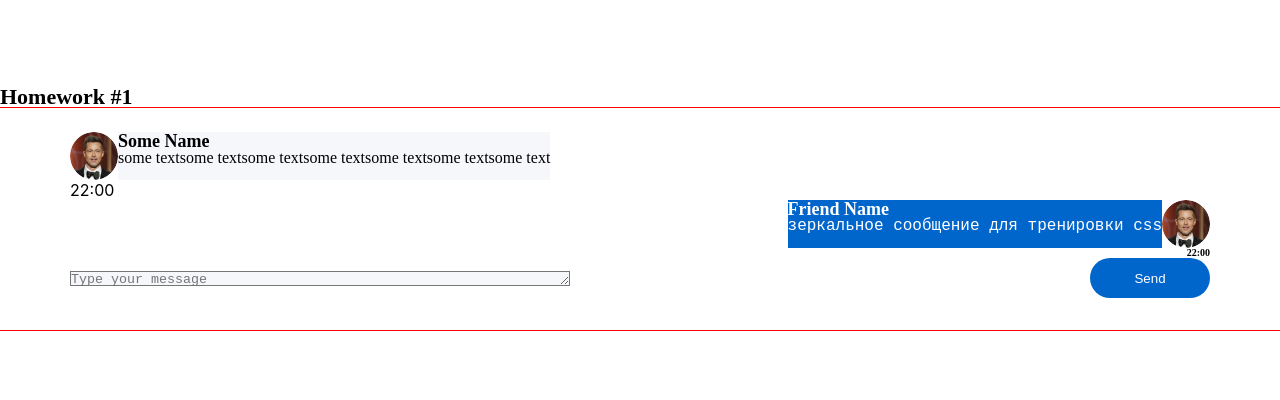
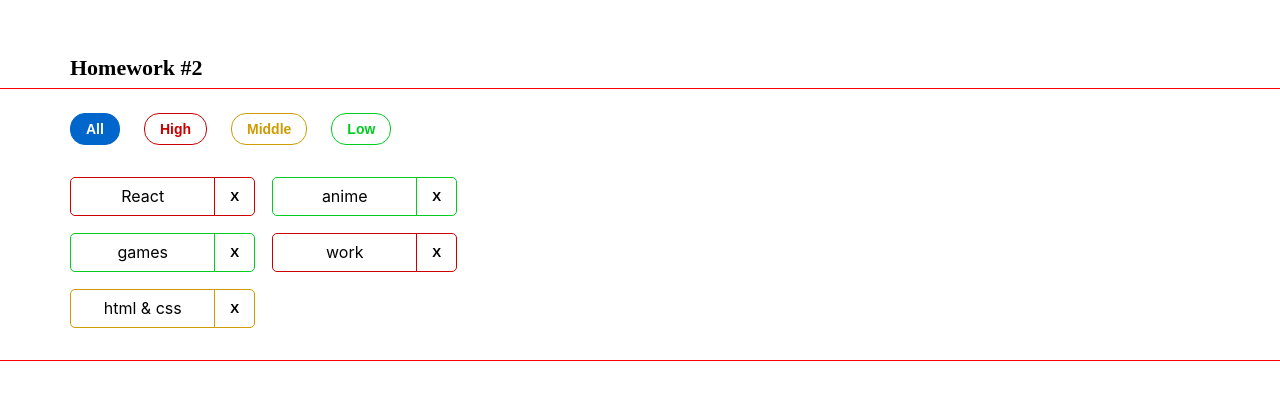
Before and after one commit to zheton90/hws2-master, a React (Create React App) app: page / in a window 1280 px wide. Shown: the part 192-592 px from the top of the page. Built offline with nearby package versions, Linux system fonts and the light colour scheme; the HTML template or start-up script is replaced by a standard one.

Commit message:
make HW2

```diff
--- a/src/s1-main/App.module.css
+++ b/src/s1-main/App.module.css
@@ -10,6 +10,8 @@
 .hw {
     width: 1280px;
     padding: 24px 70px 32px 70px;
+    display: flex;
+    flex-direction: column;
     outline: 1px solid red;
 }
 
@@ -19,5 +21,6 @@
     font-size: 22px;
     line-height: 100%;
     letter-spacing: 0;
-
+    margin-left: 70px;
+    padding-bottom: 10px;
 }
--- a/src/s1-main/App.tsx
+++ b/src/s1-main/App.tsx
@@ -1,13 +1,14 @@
 import React from 'react'
 import s from './App.module.css'
 import HW1 from '../s2-homeworks/hw01/HW1'
+import HW2 from "../s2-homeworks/hw02/HW2";
 
 function App() {
     return (
         <div className={s.App}>
-            <HW1/>
+            {/*<HW1/>*/}
             {/*раскомментировать по ходу выполнения*/}
-            {/*<HW2/>*/}
+            <HW2/>
             {/*<HW3/>*/}
             {/*<HW4/>*/}
 
--- a/src/s2-homeworks/hw01/HW1.tsx
+++ b/src/s2-homeworks/hw01/HW1.tsx
@@ -31,10 +31,10 @@ export const message0: MessageType = {
     id: 0,
     user: {
         avatar: avatar, // можно менять
-        name: 'Some Name',  // можно менять
+        name: 'Evgen',  // можно менять
     },
     message: {
-        text: 'some textsome textsome textsome textsome textsome textsome text', // можно менять
+        text: 'Hello, how are you, what did you do yesterday?', // можно менять
         time: '22:00', // можно менять
     },
 }
@@ -42,10 +42,10 @@ export const friendMessage0: MessageType = {
     id: 100,
     user: {
         avatar: avatar, // можно менять
-        name: 'Friend Name', // можно менять
+        name: 'Ivan', // можно менять
     },
     message: {
-        text: 'зеркальное сообщение для тренировки css', // можно менять
+        text: 'Hello, she didn’t do anything and rested all day, how are you?', // можно менять
         time: '22:00', // можно менять
     },
 }
--- a/src/s2-homeworks/hw01/friend-message/FriendMessage.module.css
+++ b/src/s2-homeworks/hw01/friend-message/FriendMessage.module.css
@@ -1,14 +1,14 @@
 .friendMessage {
     display: flex;
     flex-direction: column;
-    align-items: flex-end;
+    align-items: flex-start;
 
 }
 
 .friendImageAndText {
     display: flex;
-    flex-direction: row-reverse;
-
+    flex-direction: row;
+    align-items: flex-end;
 }
 
 .friendImageAndText img {
@@ -19,13 +19,10 @@
 }
 
 .friendText {
-    font-family: Montserrat;
-    font-weight: 400;
-    font-size: 16px;
-    line-height: 100%;
-    letter-spacing: 0;
-    color: #FFFFFF;
-    background-color: #0066CC;
+    color: #000000;
+    background-image: url("BgMsg2.png");
+    background-size: cover;
+    padding: 8px 13px 8px 26px;
 }
 
 .friendText:after {
@@ -38,12 +35,17 @@
     font-size: 18px;
     line-height: 100%;
     letter-spacing: 0;
-    color: #FFFFFF;
-    background-color: #0066CC;
+    /*padding: 8px 26px 4px 13px;*/
+
 }
 
 .friendMessageText {
-
+    font-family: Montserrat;
+    font-weight: 400;
+    font-size: 16px;
+    line-height: 100%;
+    letter-spacing: 0;
+    padding: 0 26px 8px 13px;
 }
 
 .friendTime {
--- a/src/s2-homeworks/hw01/message-sender/MessageSender.module.css
+++ b/src/s2-homeworks/hw01/message-sender/MessageSender.module.css
@@ -1,13 +1,25 @@
 .sendForm {
     width: 100%;
     display: flex;
-    justify-content: space-between;
+    column-gap: 44px;
+    justify-content: flex-end;
     align-items: center;
+    margin-top: 56px;
 }
 
 .textarea {
     background-color: #F5F7FB;
-    width: 500px;
+    flex: 1;
+    width: 700px;
+    font-family: Montserrat;
+    font-weight: 400;
+    font-size: 14px;
+    color: rgba(0, 0, 0, 0.6);
+    padding-left: 24px;
+    padding-top: 10px;
+    padding-bottom: 10px;
+    border-radius: 20px;
+    box-shadow: 0 1px 2px 0 rgba(29, 33, 38, 0.1), 0 5px 20px 0 rgba(29, 33, 38, 0.03);
 }
 
 .button {
@@ -17,12 +29,14 @@
     border-radius: 20px;
     background: #0066CC;
     color: #FFFFFF;
+
     border: none;
 }
 
 .button:hover {
 
 }
+
 .button:active {
 
 }
--- a/src/s2-homeworks/hw01/message/Message.module.css
+++ b/src/s2-homeworks/hw01/message/Message.module.css
@@ -1,12 +1,15 @@
 .message {
     display: flex;
     flex-direction: column;
-    align-items: flex-start;
+    align-items: flex-end;
+    margin-bottom: 24px;
 }
 
 .imageAndText {
     display: flex;
-    flex-direction: row;
+    flex-direction: row-reverse;
+    align-items: flex-end;
+
 }
 
 .imageAndText img {
@@ -16,8 +19,10 @@
 }
 
 .text {
-    color: #000000;
-    background-color: #F5F7FB;
+    color: #FFFFFF;
+    background-image: url("BgMsg1.png");
+    background-size: cover;
+    padding: 20px 13px 20px 26px;
 }
 
 .text:after {
@@ -30,6 +35,7 @@
     font-size: 18px;
     line-height: 100%;
     letter-spacing: 0;
+    padding-bottom: 4px;
 }
 
 .messageText {
@@ -41,5 +47,9 @@
 }
 
 .time {
-
+    font-family: Montserrat;
+    font-weight: 600;
+    font-size: 10px;
+    color: #000;
+    margin-top: 5px;
 }
--- a/src/s2-homeworks/hw01/message/Message.tsx
+++ b/src/s2-homeworks/hw01/message/Message.tsx
@@ -1,6 +1,7 @@
 import React from 'react'
 import s from './Message.module.css'
 import {MessageType} from "../HW1";
+import BgMsg from './BgMsg1.png';
 
 // нужно создать правильный тип вместо any
 export type MessagePropsType = {
--- a/src/s2-homeworks/hw02/HW2.tsx
+++ b/src/s2-homeworks/hw02/HW2.tsx
@@ -17,16 +17,17 @@ import s2 from '../../s1-main/App.module.css'
 * */
 
 // types
-export type AffairPriorityType = any // need to fix any
+export type AffairPriorityType = 'high' | 'low' | 'middle' // need to fix any
 export type AffairType = {
-    _id: any // need to fix any
-    name: any // need to fix any
+    _id: number // need to fix any
+    name: string // need to fix any
     priority: AffairPriorityType
 }
+export type AffairsType = AffairType[]
 export type FilterType = 'all' | AffairPriorityType
 
 // constants
-const defaultAffairs: any = [ // need to fix any
+const defaultAffairs: AffairsType = [ // need to fix any
     {_id: 1, name: 'React', priority: 'high'}, // студенты могут изменить содержимое name и количество элементов в массиве, ...priority не менять!
     {_id: 2, name: 'anime', priority: 'low'},
     {_id: 3, name: 'games', priority: 'low'},
@@ -35,23 +36,21 @@ const defaultAffairs: any = [ // need to fix any
 ]
 
 // pure helper functions
-export const filterAffairs = (affairs: any, filter: any): any => { // need to fix any
-
-
-    return affairs // need to fix
+export const filterAffairs = (affairs: AffairsType, filter: string): AffairsType => { // need to fix any
+    return filter === 'all' ? affairs : [...affairs.filter(af => af.priority === filter)] // need to fix
 }
-export const deleteAffair = (affairs: any, _id: any): any => { // need to fix any
-
-    return affairs // need to fix
+export const deleteAffair = (affairs: AffairsType, _id: number): AffairsType => { // need to fix any
+    console.log(_id )
+    return [...affairs.filter(af => af._id !== _id)] // need to fix
 }
 
 function HW2() {
-    const [affairs, setAffairs] = useState<any>(defaultAffairs) // need to fix any
+    const [affairs, setAffairs] = useState<AffairsType>(defaultAffairs) // need to fix any
     const [filter, setFilter] = useState<FilterType>('all')
 
     const filteredAffairs = filterAffairs(affairs, filter)
-    const deleteAffairCallback = (_id: any) => { // need to fix any
-        // need to fix
+    const deleteAffairCallback = (_id: number) => { // need to fix any
+        setAffairs(deleteAffair(affairs, _id))
     }
 
     return (
--- a/src/s2-homeworks/hw02/affairs/Affairs.tsx
+++ b/src/s2-homeworks/hw02/affairs/Affairs.tsx
@@ -1,27 +1,27 @@
 import React from 'react'
 import Affair from './affair/Affair'
-import {AffairType, FilterType} from '../HW2'
+import {AffairsType, AffairType, FilterType} from '../HW2'
 import s from './Affairs.module.css'
 
 type AffairsPropsType = {
-    data: any // need to fix any
+    data: AffairsType // need to fix any
     setFilter: any
-    deleteAffairCallback: any
+    deleteAffairCallback: (_id: number) => void
     filter: FilterType
 }
 
 function Affairs(props: AffairsPropsType) {
     const setAll = () => {
-        // need to fix
+        props.setFilter('all')
     }
     const setHigh = () => {
-        // need to fix
+        props.setFilter('high')
     }
     const setMiddle = () => {
-        // need to fix
+        props.setFilter('middle')
     }
     const setLow = () => {
-        // need to fix
+        props.setFilter('low')
     }
 
     const cnAll = s.button + ' ' + s.all + (props.filter === 'all' ? ' ' + s.active : '')
--- a/src/s2-homeworks/hw02/affairs/affair/Affair.tsx
+++ b/src/s2-homeworks/hw02/affairs/affair/Affair.tsx
@@ -6,13 +6,11 @@ import s2 from '../Affairs.module.css'
 type AffairPropsType = {
     // key не нужно типизировать
     affair: AffairType
-    deleteAffairCallback: any // need to fix any
+    deleteAffairCallback: (_id: number) => void // need to fix any
 }
 
 function Affair(props: AffairPropsType) {
-    const deleteCallback = () => {
-        // need to fix
-    }
+    const deleteCallback = () => props.deleteAffairCallback(props.affair._id)
 
     const nameClass = s.name + ' ' + s2[props.affair.priority]
     const buttonClass = s.closeButton + ' ' + s2[props.affair.priority]
@@ -25,7 +23,7 @@ function Affair(props: AffairPropsType) {
         >
             <div id={'hw2-name-' + props.affair._id} className={nameClass}>
                 {/*создаёт студент*/}
-
+                {props.affair.name}
                 {/**/}
             </div>
             <div id={'hw2-priority-' + props.affair._id} hidden>
@@ -35,7 +33,7 @@ function Affair(props: AffairPropsType) {
             <button
                 id={'hw2-button-delete-' + props.affair._id}
                 className={buttonClass}
-                // need to fix
+                onClick={deleteCallback}
 
             >
                 {/*текст кнопки могут изменить студенты*/}
```
Also changed, not shown: src/s2-homeworks/hw01/friend-message/BgMsg2.png (added), src/s2-homeworks/hw01/message/BgMsg1.png (added).
